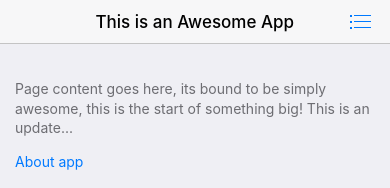
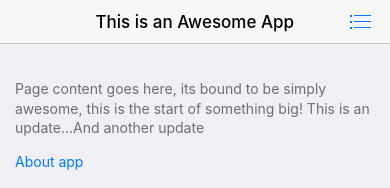
Before and after one commit to mannion007/workout-tracker-phonegapp, a website: page www/index.html in a window 390 px wide. Shown: the top 188 px of the page. Drawn offline with Linux system fonts and the light colour scheme; some packages are replaced by stand-ins of ours.

Commit message:
text change

```diff
--- a/www/index.html
+++ b/www/index.html
@@ -71,7 +71,7 @@
                     <!-- Scrollable page content -->
                     <div class="page-content">
                         <div class="content-block">
-                            <p>Page content goes here, its bound to be simply awesome, this is the start of something big! This is an update...</p>
+                            <p>Page content goes here, its bound to be simply awesome, this is the start of something big! This is an update...And another update</p>
                             <!-- Link to another page -->
                             <a href="about.html">About app</a>
                         </div>
```
